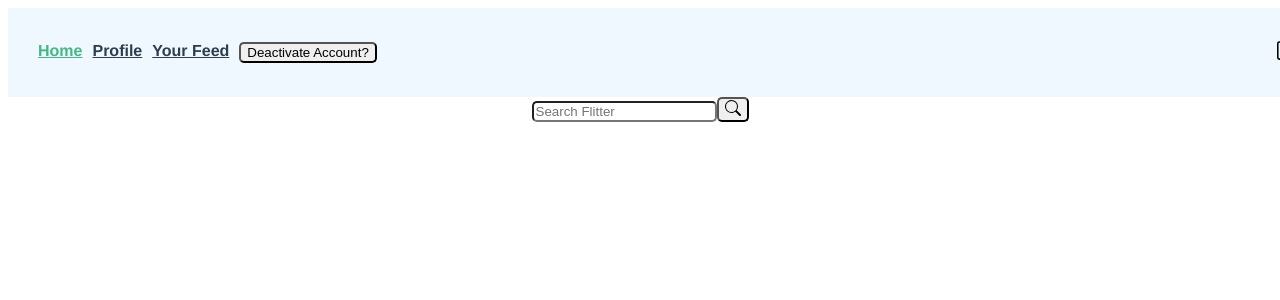
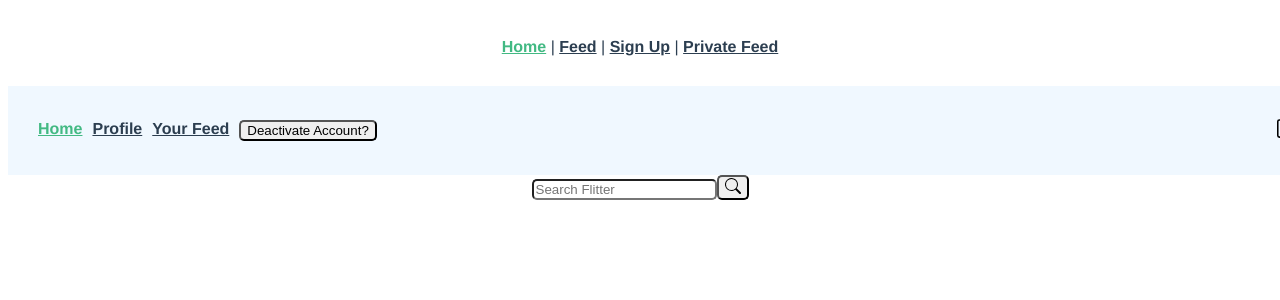
Before and after one commit to LuciaSS92/Front-Flitter, a Vue app: page / in a window 1280 px wide. Shown: the top 300 px of the page. Built offline with nearby package versions, Linux system fonts and the light colour scheme; the HTML template or start-up script is replaced by a standard one.

Commit message:
Update App.vue

```diff
--- a/src/App.vue
+++ b/src/App.vue
@@ -1,10 +1,10 @@
 <template>
-  <!--<nav>
+  <nav>
     <router-link to="/">Home</router-link> |
     <router-link to="/feed">Feed</router-link> |
     <router-link to="/signup">Sign Up</router-link> |
     <router-link to="/for-you">Private Feed</router-link>
-  </nav>-->
+  </nav>
   <router-view/>
 </template>
 
```
